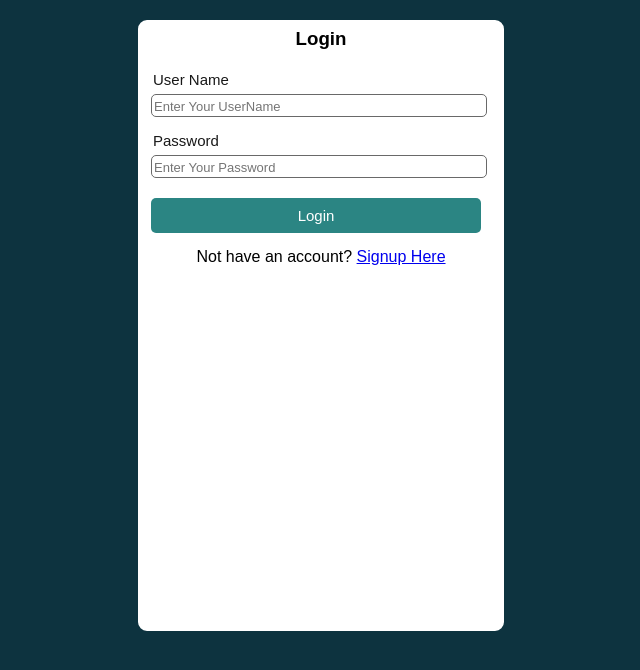
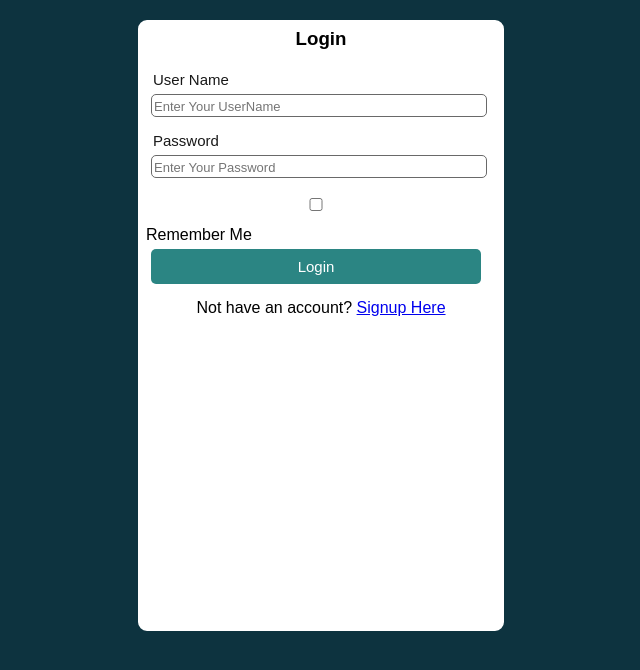
Before and after one commit to JNRCHAYAN/Expense-management-system-2.2-semester-Project, a PHP site: page /login.php in a window 1280 px wide. Shown: the top 670 px of the page, without its empty margins (319-959 px from the left). Run offline with PHP 8.4, Linux system fonts and the light colour scheme.

Commit message:
Remember password

```diff
--- a/login.php
+++ b/login.php
@@ -30,11 +30,15 @@ session_start();
                 <input type="password" name="password" placeholder="Enter Your Password" required>
             </div>
             <div>
+            <input type="checkbox" name= "rememberme" > Remember Me
+            </div>
+            <div>
                 <input class="sbtn" type="submit" name="login" value="Login" required>
             </div>
             <p> Not have an account?  <a href="signup.php"> Signup Here</a> </p>
         </form>
     </div>
+
 </body>
 </html>
 
@@ -82,9 +86,7 @@ if(isset($_POST['login']))
    }
 
 }
-
 ?>
-
 
 <!-- Old Login system  -->
 
```
